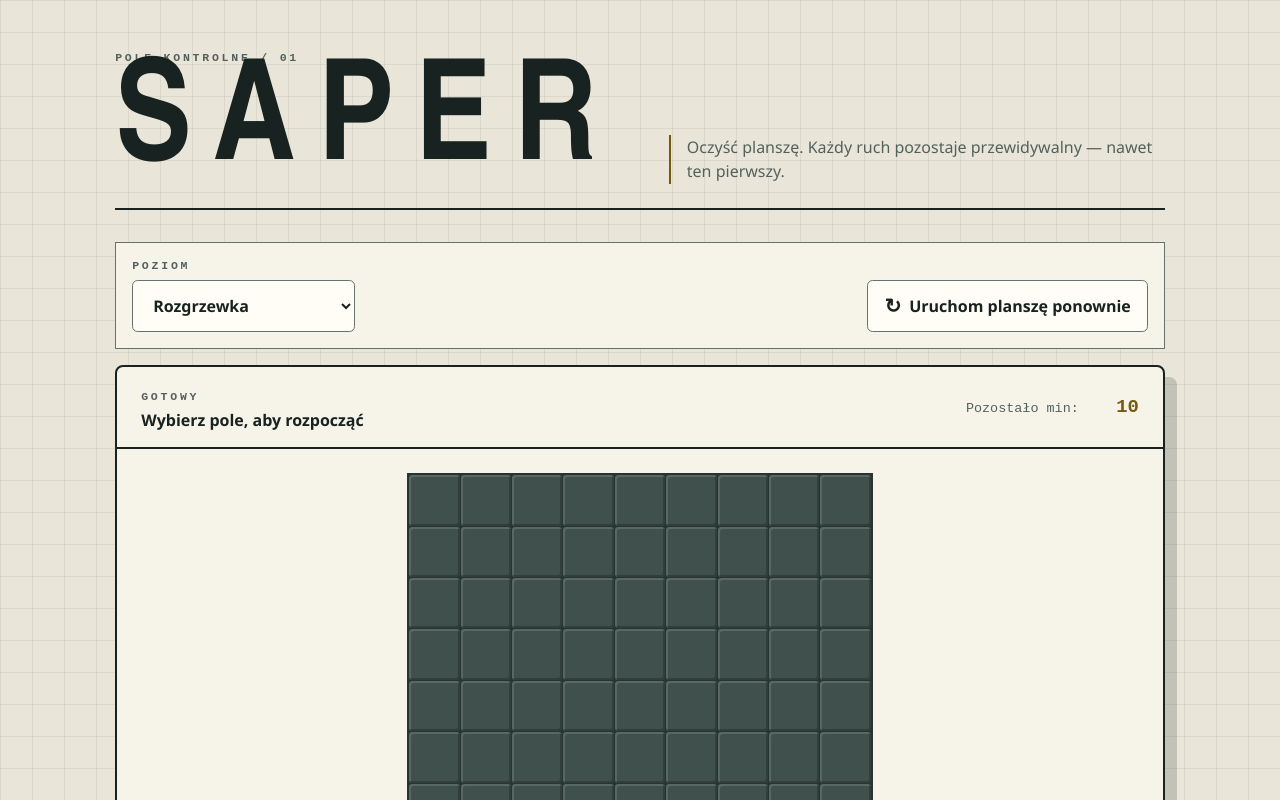
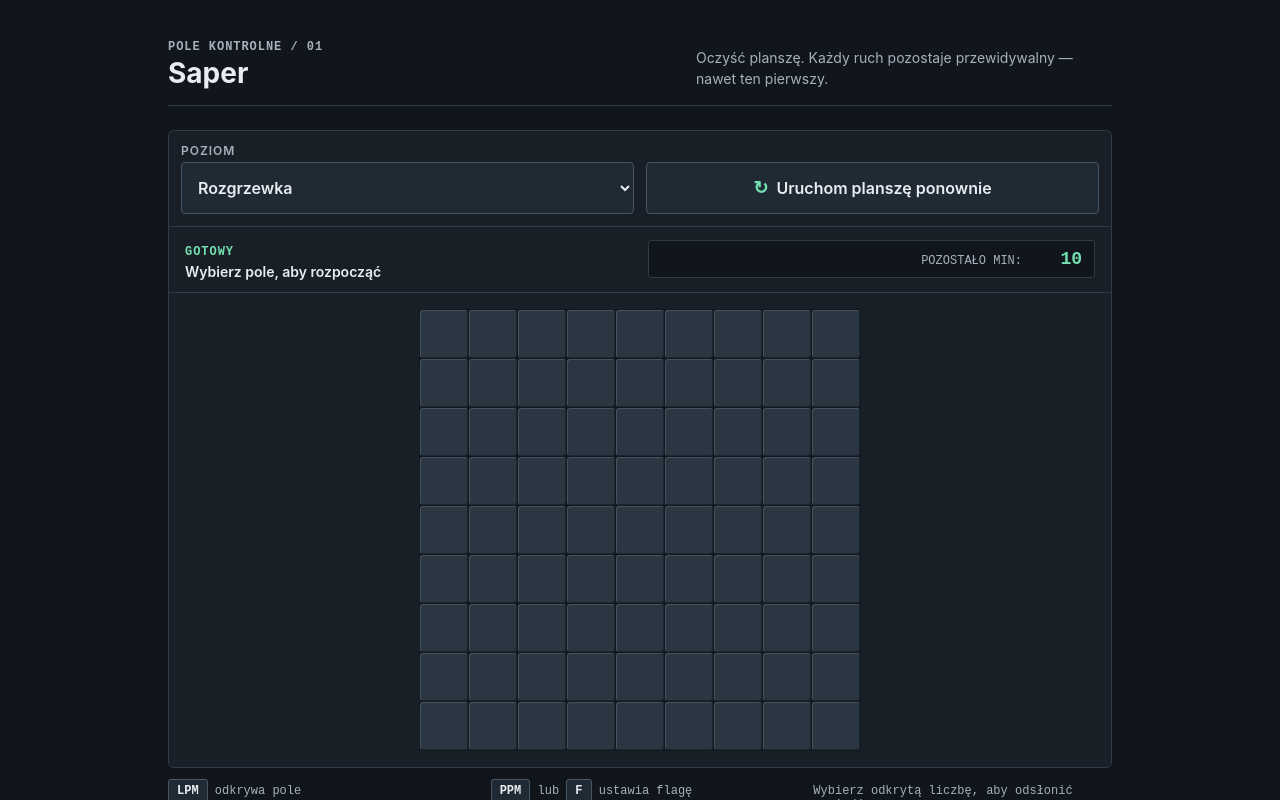
Before and after one commit to SeKups/saper, a React (Vite) app: page / in a window 1280 px wide. Shown: the top 800 px of the page. Built offline with nearby package versions, Linux system fonts and the light colour scheme.

Commit message:
feat(ui): introduce restrained Control Room theme

```diff
--- a/src/styles/app.scss
+++ b/src/styles/app.scss
@@ -1,4 +1,4 @@
-@use './variables' as tokens;
+@use './variables';
 
 * {
   box-sizing: border-box;
@@ -14,8 +14,7 @@ body {
   margin: var(--space-0);
   min-inline-size: var(--size-full);
   min-block-size: var(--size-page-min);
-  background: var(--background-page);
-  background-size: var(--size-grid-pattern) var(--size-grid-pattern);
+  background: var(--color-page);
 }
 
 button,
@@ -41,10 +40,14 @@ select:focus-visible {
   flex-wrap: wrap;
   align-items: end;
   justify-content: space-between;
-  gap: var(--space-7);
-  margin-block-end: var(--space-6);
-  border-block-end: var(--border-medium) solid var(--color-ink);
-  padding-block-end: var(--space-5);
+  gap: var(--space-5);
+  margin-block-end: var(--space-5);
+  border-block-end: var(--border-thin) solid var(--color-line);
+  padding-block-end: var(--space-4);
+}
+
+.app__header > * {
+  flex: 1 1 var(--size-copy);
 }
 
 .app__eyebrow,
@@ -52,30 +55,33 @@ select:focus-visible {
 .game-board__status-label {
   margin: var(--space-0);
   color: var(--color-ink-soft);
-  font-family: var(--font-mono);
   font-size: var(--text-xs);
   font-weight: var(--weight-strong);
-  letter-spacing: var(--tracking-wider);
+  letter-spacing: var(--tracking-signal);
   text-transform: uppercase;
 }
 
+.app__eyebrow,
+.game-board__status-label {
+  font-family: var(--font-mono);
+}
+
+.game-board__status-label {
+  color: var(--color-accent);
+}
+
 .app__title {
-  margin: var(--space-2) var(--space-0) var(--space-0);
-  font-family: var(--font-display);
-  font-size: var(--text-display);
+  margin: var(--space-1) var(--space-0) var(--space-0);
+  font-size: var(--text-xl);
   font-weight: var(--weight-display);
-  letter-spacing: var(--tracking-wide);
   line-height: var(--line-height-tight);
-  text-transform: uppercase;
 }
 
 .app__intro {
   max-inline-size: var(--size-copy);
   margin: var(--space-0);
-  border-inline-start: var(--border-medium) solid var(--color-accent-deep);
-  padding-inline-start: var(--space-4);
   color: var(--color-ink-soft);
-  font-size: var(--text-md);
+  font-size: var(--text-sm);
   line-height: var(--line-height-body);
 }
 
@@ -84,16 +90,22 @@ select:focus-visible {
   flex-wrap: wrap;
   align-items: end;
   justify-content: space-between;
-  gap: var(--space-4);
-  margin-block-end: var(--space-4);
-  border: var(--border-thin) solid var(--color-line-strong);
+  gap: var(--space-3);
+  border: var(--border-thin) solid var(--color-line);
+  border-block-end: var(--space-0);
+  border-radius: var(--radius-panel) var(--radius-panel) var(--space-0) var(--space-0);
   background: var(--color-panel);
-  padding: var(--space-4);
+  padding: var(--space-3);
+}
+
+.control-panel > *,
+.game-board__status > * {
+  flex: 1 1 var(--size-control-min);
 }
 
 .level-select {
   display: grid;
-  gap: var(--space-2);
+  gap: var(--space-1);
 }
 
 .level-select__control,
@@ -102,11 +114,12 @@ select:focus-visible {
   border: var(--border-thin) solid var(--color-line-strong);
   border-radius: var(--radius-control);
   background: var(--color-panel-strong);
-  padding: var(--space-2) var(--space-4);
+  padding: var(--space-2) var(--space-3);
   font-weight: var(--weight-strong);
 }
 
 .level-select__control {
+  inline-size: var(--size-full);
   min-inline-size: var(--size-control-min);
   cursor: pointer;
 }
@@ -114,26 +127,28 @@ select:focus-visible {
 .restart-button {
   display: inline-flex;
   align-items: center;
+  justify-content: center;
   gap: var(--space-2);
+  inline-size: var(--size-full);
   cursor: pointer;
-  transition: background var(--duration-fast) ease, color var(--duration-fast) ease;
+  transition: background var(--duration-fast) ease, border-color var(--duration-fast) ease;
 }
 
 .restart-button:hover {
-  background: var(--color-ink);
-  color: var(--color-panel-strong);
+  border-color: var(--color-accent-deep);
+  background: var(--color-line);
 }
 
 .restart-button__icon {
+  color: var(--color-accent);
   font-family: var(--font-mono);
   font-size: var(--size-icon);
 }
 
 .game-board {
-  border: var(--border-medium) solid var(--color-ink);
-  border-radius: var(--radius-panel);
+  border: var(--border-thin) solid var(--color-line);
+  border-radius: var(--space-0) var(--space-0) var(--radius-panel) var(--radius-panel);
   background: var(--color-panel);
-  box-shadow: var(--shadow-panel);
   overflow: hidden;
 }
 
@@ -142,39 +157,47 @@ select:focus-visible {
   flex-wrap: wrap;
   align-items: center;
   justify-content: space-between;
-  gap: var(--space-5);
-  border-block-end: var(--border-medium) solid var(--color-ink);
-  padding: var(--space-4) var(--space-5);
+  gap: var(--space-4);
+  border-block-end: var(--border-thin) solid var(--color-line);
+  padding: var(--space-3) var(--space-4);
 }
 
 .game-board__status-message {
   margin: var(--space-1) var(--space-0) var(--space-0);
+  font-size: var(--text-sm);
   font-weight: var(--weight-strong);
 }
 
 .mine-counter {
   display: flex;
   align-items: baseline;
+  justify-content: flex-end;
   gap: var(--space-3);
   margin: var(--space-0);
+  border: var(--border-thin) solid var(--color-line);
+  border-radius: var(--radius-small);
+  background: var(--color-page);
+  padding: var(--space-2) var(--space-3);
   font-family: var(--font-mono);
 }
 
 .mine-counter__label {
   color: var(--color-ink-soft);
-  font-size: var(--text-sm);
+  font-size: var(--text-xs);
+  text-transform: uppercase;
 }
 
 .mine-counter__value {
   min-inline-size: var(--space-7);
-  color: var(--color-accent-deep);
+  color: var(--color-accent);
   font-size: var(--text-lg);
   text-align: end;
 }
 
 .game-board__viewport {
   overflow: auto;
-  padding: var(--space-5);
+  padding: var(--space-4);
+  scrollbar-color: var(--color-line-strong) var(--color-page);
 }
 
 .game-board__grid {
@@ -182,7 +205,7 @@ select:focus-visible {
   inline-size: max-content;
   margin-inline: auto;
   gap: var(--border-thin);
-  border: var(--border-medium) solid var(--color-field);
+  border: var(--border-thin) solid var(--color-field);
   background: var(--color-field);
 }
 
@@ -201,12 +224,13 @@ select:focus-visible {
   border-radius: var(--radius-small);
   background: var(--color-field-raised);
   box-shadow: var(--shadow-cell);
-  color: var(--color-panel-strong);
+  color: var(--color-ink);
   cursor: pointer;
   font-family: var(--font-mono);
   font-size: var(--text-md);
   font-weight: var(--weight-display);
-  transition: background var(--duration-fast) ease, transform var(--duration-fast) ease;
+  transition: background var(--duration-fast) ease, box-shadow var(--duration-fast) ease,
+    transform var(--duration-fast) ease;
 }
 
 .game-cell:hover:not(.game-cell--revealed):not(:disabled) {
@@ -221,7 +245,7 @@ select:focus-visible {
 .game-cell--revealed {
   background: var(--color-field-open);
   box-shadow: var(--shadow-cell-pressed);
-  color: var(--color-ink);
+  color: var(--color-ink-on-light);
   cursor: default;
 }
 
@@ -230,14 +254,14 @@ select:focus-visible {
 }
 
 .game-cell--mine {
-  background: var(--color-ink);
+  background: var(--color-field);
   color: var(--color-accent);
 }
 
 .game-cell--exploded,
 .game-cell--wrong-flag {
   background: var(--color-danger);
-  color: var(--color-panel-strong);
+  color: var(--color-on-danger);
 }
 
 .game-cell--number-1 { color: var(--color-number-1); }
@@ -252,53 +276,24 @@ select:focus-visible {
 .app__instructions {
   display: flex;
   flex-wrap: wrap;
-  gap: var(--space-3) var(--space-6);
-  margin-block-start: var(--space-6);
+  gap: var(--space-3) var(--space-5);
+  margin-block-start: var(--space-4);
   color: var(--color-ink-soft);
   font-family: var(--font-mono);
   font-size: var(--text-xs);
 }
 
 .app__instructions p {
+  flex: 1 1 var(--size-control-min);
   margin: var(--space-0);
 }
 
 .app__instructions kbd {
   border: var(--border-thin) solid var(--color-line-strong);
   border-radius: var(--radius-small);
-  background: var(--color-panel);
+  background: var(--color-panel-strong);
   padding: var(--space-1) var(--space-2);
   color: var(--color-ink);
   font-family: inherit;
   font-weight: var(--weight-strong);
 }
-
-@media (width <= tokens.$breakpoint-mobile) {
-  .app__header,
-  .control-panel,
-  .game-board__status {
-    align-items: stretch;
-    flex-direction: column;
-  }
-
-  .app__intro {
-    max-inline-size: var(--size-full);
-  }
-
-  .restart-button,
-  .level-select__control {
-    inline-size: var(--size-full);
-  }
-
-  .mine-counter {
-    justify-content: space-between;
-  }
-
-  .game-board__viewport {
-    padding: var(--space-3);
-  }
-
-  .app__instructions {
-    flex-direction: column;
-  }
-}
--- a/src/styles/variables.scss
+++ b/src/styles/variables.scss
@@ -1,50 +1,46 @@
-$breakpoint-mobile: 44rem;
+:root {
+  color-scheme: dark;
 
-:root {
-  color-scheme: light;
-
-  --color-page: #e9e5d8;
-  --color-panel: #f6f3e9;
-  --color-panel-strong: #fffdf5;
-  --color-ink: #182321;
-  --color-ink-soft: #53615d;
-  --color-line: #a9b0a8;
-  --color-line-strong: #64736e;
-  --color-accent: #e3b72f;
-  --color-accent-deep: #755b0d;
-  --color-field: #263532;
-  --color-field-raised: #40514d;
-  --color-field-hover: #52645f;
-  --color-field-open: #dce1d7;
-  --color-danger: #c64c37;
-  --color-focus: #087a76;
-  --color-number-1: #1769aa;
-  --color-number-2: #2e7d47;
-  --color-number-3: #bf382a;
+  --color-page: #11161d;
+  --color-panel: #181f27;
+  --color-panel-strong: #202a34;
+  --color-ink: #e8edf2;
+  --color-ink-soft: #a7b1bc;
+  --color-ink-on-light: #20272d;
+  --color-line: #303b47;
+  --color-line-strong: #465564;
+  --color-accent: #74e0b0;
+  --color-accent-deep: #58c998;
+  --color-field: #101820;
+  --color-field-raised: #2a3642;
+  --color-field-hover: #364655;
+  --color-field-open: #d9dee3;
+  --color-danger: #b94343;
+  --color-on-danger: #ffffff;
+  --color-focus: #74e0b0;
+  --color-number-1: #0f568d;
+  --color-number-2: #236638;
+  --color-number-3: #a82f24;
   --color-number-4: #5a3d9a;
   --color-number-5: #8a4119;
-  --color-number-6: #007c83;
+  --color-number-6: #00646a;
   --color-number-7: #27312f;
-  --color-number-8: #68716e;
-  --color-shadow: rgb(24 35 33 / 18%);
-  --color-grid-line: rgb(24 35 33 / 7%);
+  --color-number-8: #535d5a;
 
-  --font-display: "Avenir Next Condensed", "DIN Condensed", "Arial Narrow", sans-serif;
-  --font-body: "Avenir Next", "Segoe UI", sans-serif;
+  --font-body: -apple-system, BlinkMacSystemFont, "Segoe UI", sans-serif;
   --font-mono: "SFMono-Regular", "Cascadia Code", "Liberation Mono", monospace;
 
-  --text-xs: 0.72rem;
-  --text-sm: 0.84rem;
+  --text-xs: 0.75rem;
+  --text-sm: 0.875rem;
   --text-md: 1rem;
-  --text-lg: 1.18rem;
-  --text-display: clamp(3.5rem, 13vw, 8.75rem);
+  --text-lg: 1.125rem;
+  --text-xl: 1.75rem;
 
-  --weight-strong: 700;
-  --weight-display: 800;
-  --line-height-tight: 0.8;
-  --line-height-body: 1.55;
-  --tracking-wide: 0.16em;
-  --tracking-wider: 0.24em;
+  --weight-strong: 600;
+  --weight-display: 700;
+  --line-height-tight: 1.1;
+  --line-height-body: 1.5;
+  --tracking-signal: 0.08em;
 
   --space-0: 0;
   --space-1: 0.25rem;
@@ -54,31 +50,26 @@ $breakpoint-mobile: 44rem;
   --space-5: 1.5rem;
   --space-6: 2rem;
   --space-7: 3rem;
-  --space-page: clamp(1rem, 4vw, 3.5rem);
+  --space-page: clamp(1rem, 4vw, 2.5rem);
 
   --size-full: 100%;
   --size-page-min: 100vh;
-  --size-content: 72rem;
-  --size-copy: 31rem;
-  --size-cell: clamp(2.1rem, 6vw, 3.15rem);
-  --size-control-min: 11rem;
-  --size-icon: 1.25rem;
-  --size-grid-pattern: 2rem;
-  --size-outline-offset: 0.18rem;
+  --size-content: 64rem;
+  --size-copy: 26rem;
+  --size-cell: clamp(2rem, 5.4vw, 3rem);
+  --size-control-min: 12rem;
+  --size-icon: 1.125rem;
+  --size-outline-offset: 0.1875rem;
 
   --border-thin: 0.0625rem;
   --border-medium: 0.125rem;
-  --radius-small: 0.2rem;
-  --radius-control: 0.35rem;
-  --radius-panel: 0.5rem;
+  --radius-small: 0.1875rem;
+  --radius-control: 0.25rem;
+  --radius-panel: 0.375rem;
 
-  --shadow-panel: 0.75rem 0.75rem 0 var(--color-shadow);
-  --shadow-cell: inset 0.12rem 0.12rem 0 rgb(255 255 255 / 13%),
-    inset -0.12rem -0.12rem 0 rgb(0 0 0 / 24%);
-  --shadow-cell-pressed: inset 0.12rem 0.12rem 0 rgb(0 0 0 / 12%);
-  --background-page: linear-gradient(var(--color-grid-line) var(--border-thin), transparent var(--border-thin)),
-    linear-gradient(90deg, var(--color-grid-line) var(--border-thin), transparent var(--border-thin)),
-    var(--color-page);
+  --shadow-cell: inset 0.0625rem 0.0625rem 0 rgb(255 255 255 / 14%),
+    inset -0.0625rem -0.0625rem 0 rgb(0 0 0 / 28%);
+  --shadow-cell-pressed: inset 0 0 0 var(--border-thin) rgb(0 0 0 / 18%);
 
-  --duration-fast: 120ms;
+  --duration-fast: 100ms;
 }
```
